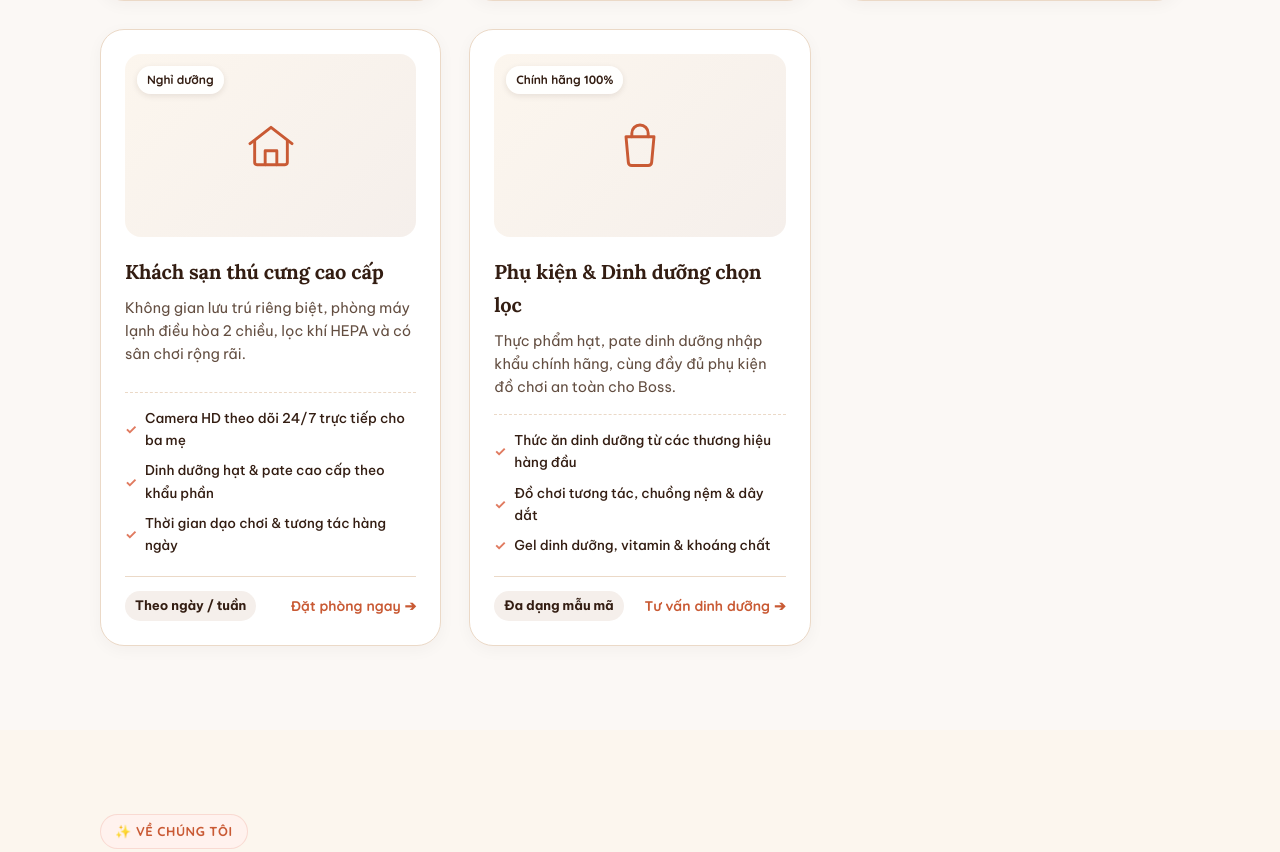
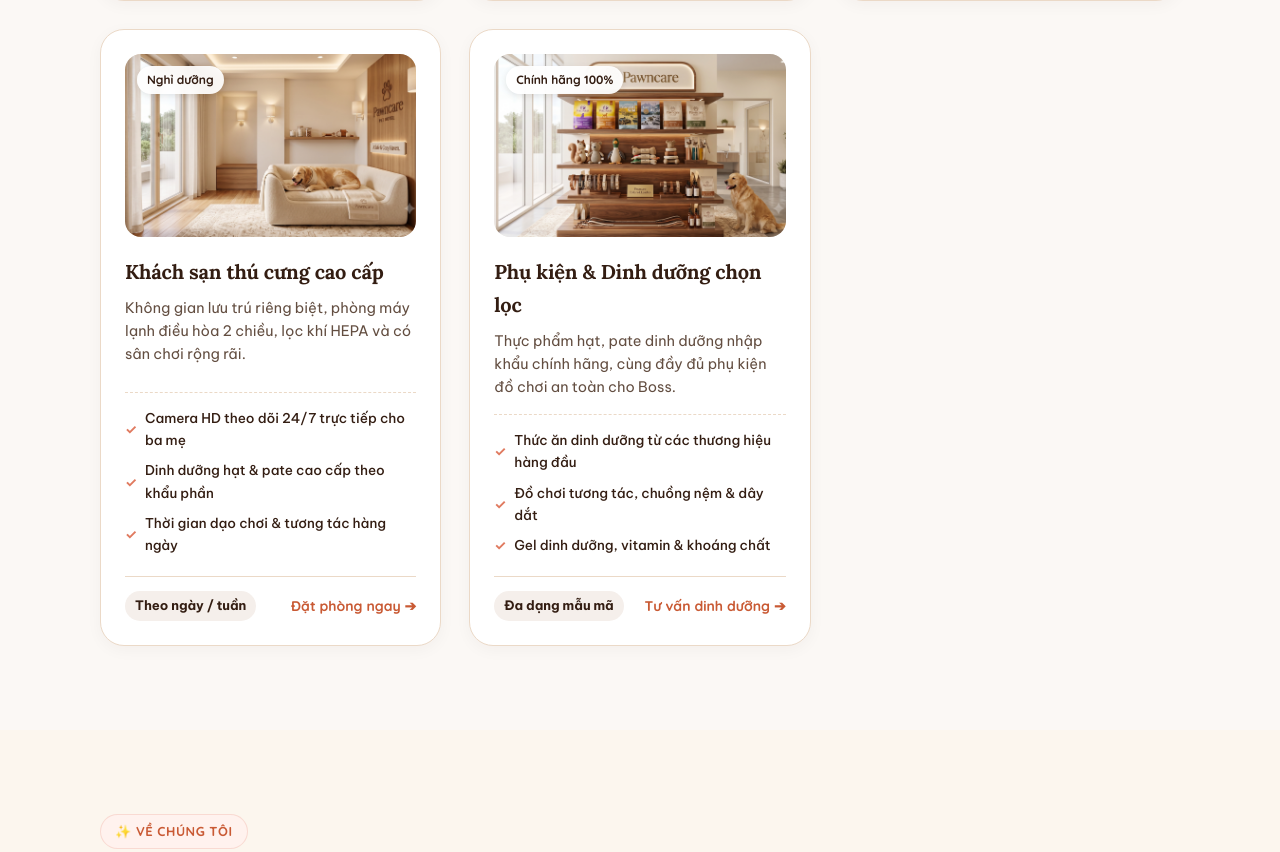
Before and after one commit to MinhTri0320/DO-AN, a plain HTML site: page FrontEnd/html/index.html in a window 1280 px wide. Shown: the part 1449-2301 px from the top of the page. Drawn offline with Linux system fonts and the light colour scheme.

Commit message:
Cập nhật lại giao diện trang chủ

```diff
--- a/FrontEnd/html/index.html
+++ b/FrontEnd/html/index.html
@@ -205,15 +205,7 @@
           <article class="service-card">
             <div class="service-photo-wrap">
               <span class="service-category-tag">Nghỉ dưỡng</span>
-              <div class="service-icon-block">
-                <span class="service-icon">
-                  <svg viewBox="0 0 48 48" fill="none" xmlns="http://www.w3.org/2000/svg">
-                    <path d="M6 22 24 8l18 14" stroke="currentColor" stroke-width="2.5" stroke-linecap="round" stroke-linejoin="round"/>
-                    <path d="M10 20v18a2 2 0 0 0 2 2h24a2 2 0 0 0 2-2V20" stroke="currentColor" stroke-width="2.5" stroke-linecap="round" stroke-linejoin="round"/>
-                    <path d="M19 40V28h10v12" stroke="currentColor" stroke-width="2.5" stroke-linecap="round" stroke-linejoin="round"/>
-                  </svg>
-                </span>
-              </div>
+              <img class="service-photo" src="../assets/img/hotel.jpg" alt="Không gian phòng nghỉ dưỡng khách sạn thú cưng PawnCare" />
             </div>
             <h3>Khách sạn thú cưng cao cấp</h3>
             <p>Không gian lưu trú riêng biệt, phòng máy lạnh điều hòa 2 chiều, lọc khí HEPA và có sân chơi rộng rãi.</p>
@@ -232,14 +224,7 @@
           <article class="service-card">
             <div class="service-photo-wrap">
               <span class="service-category-tag">Chính hãng 100%</span>
-              <div class="service-icon-block">
-                <span class="service-icon">
-                  <svg viewBox="0 0 48 48" fill="none" xmlns="http://www.w3.org/2000/svg">
-                    <path d="M12 16h24l-2 22a3 3 0 0 1-3 2.7H17a3 3 0 0 1-3-2.7L12 16Z" stroke="currentColor" stroke-width="2.5" stroke-linejoin="round"/>
-                    <path d="M17 16v-3a7 7 0 0 1 14 0v3" stroke="currentColor" stroke-width="2.5" stroke-linecap="round"/>
-                  </svg>
-                </span>
-              </div>
+              <img class="service-photo" src="../assets/img/food.jpg" alt="Thức ăn hạt, pate và phụ kiện dinh dưỡng cho thú cưng tại PawnCare" />
             </div>
             <h3>Phụ kiện &amp; Dinh dưỡng chọn lọc</h3>
             <p>Thực phẩm hạt, pate dinh dưỡng nhập khẩu chính hãng, cùng đầy đủ phụ kiện đồ chơi an toàn cho Boss.</p>
```
